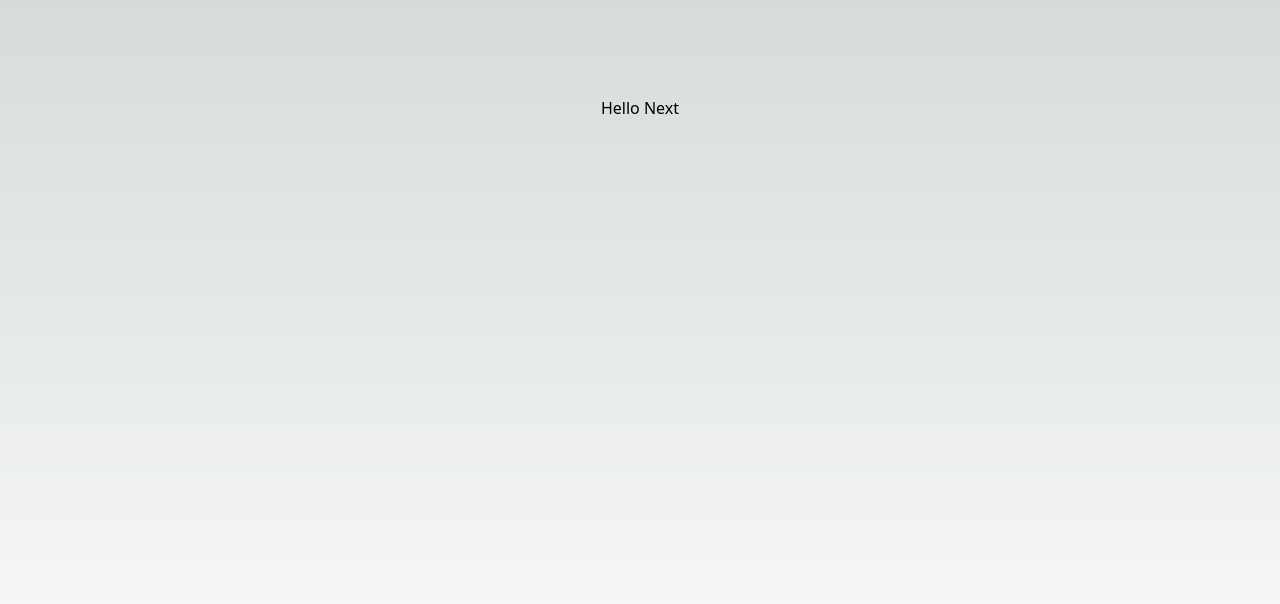
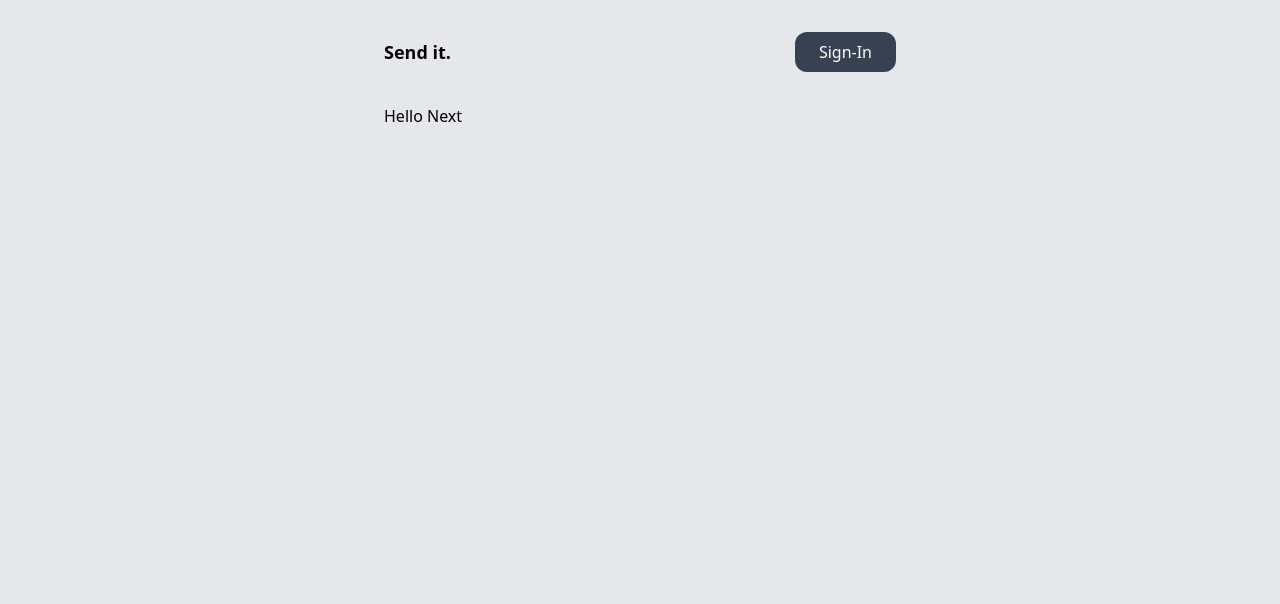
Before and after one commit to grandonbarcia/feed-me, a Next.js app: page / in a window 1280 px wide. Shown: the top 604 px of the page. Built offline with nearby package versions, Linux system fonts and the light colour scheme; no server answers.

Commit message:
add google login to nav bar

```diff
--- /dev/null
+++ b/app/auth/Login.tsx
@@ -0,0 +1,16 @@
+"use client";
+
+import { signIn } from "next-auth/react";
+
+export default function Login() {
+  return (
+    <li className="list-none">
+      <button
+        className="text-small bg-gray-700 text-white py-2 px-6 rounded-xl disabled:opacity-25"
+        onClick={() => signIn()}
+      >
+        Sign-In
+      </button>
+    </li>
+  );
+}
--- /dev/null
+++ b/app/auth/Nav.tsx
@@ -0,0 +1,19 @@
+import Link from "next/link";
+import Login from "./Login";
+import { getServerSession } from "next-auth/next";
+import { authOptions } from "../../pages/api/auth/[...nextauth]";
+
+export default async function Nav() {
+  const session = await getServerSession(authOptions);
+  console.log(session);
+  return (
+    <nav className="flex justify-between items-center py-8">
+      <Link href={"/"}>
+        <h1 className="font-bold text-lg">Send it.</h1>
+      </Link>
+      <ul className="flex items-center gap-6">
+        <Login />
+      </ul>
+    </nav>
+  );
+}
--- a/app/globals.css
+++ b/app/globals.css
@@ -89,23 +89,7 @@ body {
   overflow-x: hidden;
 }
 
-body {
-  color: rgb(var(--foreground-rgb));
-  background: linear-gradient(
-      to bottom,
-      transparent,
-      rgb(var(--background-end-rgb))
-    )
-    rgb(var(--background-start-rgb));
-}
-
 a {
   color: inherit;
   text-decoration: none;
 }
-
-@media (prefers-color-scheme: dark) {
-  html {
-    color-scheme: dark;
-  }
-}
--- /dev/null
+++ b/app/layout.jsx
@@ -0,0 +1,25 @@
+import "./globals.css";
+import Nav from "./auth/Nav";
+import { Roboto } from "@next/font/google";
+
+const roboto = Roboto({
+  subsets: ["latin"],
+  weight: ["400", "700"],
+  variable: "--foont-roboto",
+});
+
+export default function RootLayout({ children }) {
+  return (
+    <html lang="en">
+      {/*
+        <head /> will contain the components returned by the nearest parent
+        head.tsx. Find out more at https://beta.nextjs.org/docs/api-reference/file-conventions/head
+      */}
+      <head />
+      <body className={`mx-4 md:mx-48 xl:mx-96 ${roboto.variable} bg-gray-200`}>
+        <Nav />
+        {children}
+      </body>
+    </html>
+  );
+}
--- a/app/layout.tsx
+++ /dev/null
@@ -1,18 +0,0 @@
-import './globals.css'
-
-export default function RootLayout({
-  children,
-}: {
-  children: React.ReactNode
-}) {
-  return (
-    <html lang="en">
-      {/*
-        <head /> will contain the components returned by the nearest parent
-        head.tsx. Find out more at https://beta.nextjs.org/docs/api-reference/file-conventions/head
-      */}
-      <head />
-      <body>{children}</body>
-    </html>
-  )
-}
--- a/app/page.tsx
+++ b/app/page.tsx
@@ -2,7 +2,7 @@ import styles from "./page.module.css";
 
 export default function Home() {
   return (
-    <main className={styles.main}>
+    <main>
       <h1>Hello Next</h1>
     </main>
   );
--- a/pages/api/auth/[...nextauth].js
+++ b/pages/api/auth/[...nextauth].js
@@ -3,12 +3,17 @@ import GoogleProvider from "next-auth/providers/google";
 import { PrismaAdapter } from "@next-auth/prisma-adapter";
 import prisma from "../../../prisma/client";
 
-export default NextAuth({
+const adapter = PrismaAdapter(prisma);
+
+export const authOptions = {
   adapter: PrismaAdapter(prisma),
+  secret: process.env.AUTH_SECRET,
   providers: [
     GoogleProvider({
       clientId: process.env.GOOGLE_CLIENT_ID,
       clientSecret: process.env.GOOGLE_CLIENT_SECRET,
     }),
   ],
-});
+};
+
+export default NextAuth(authOptions);
```
Also changed, not shown: tsconfig.json (+7 -1 lines).
